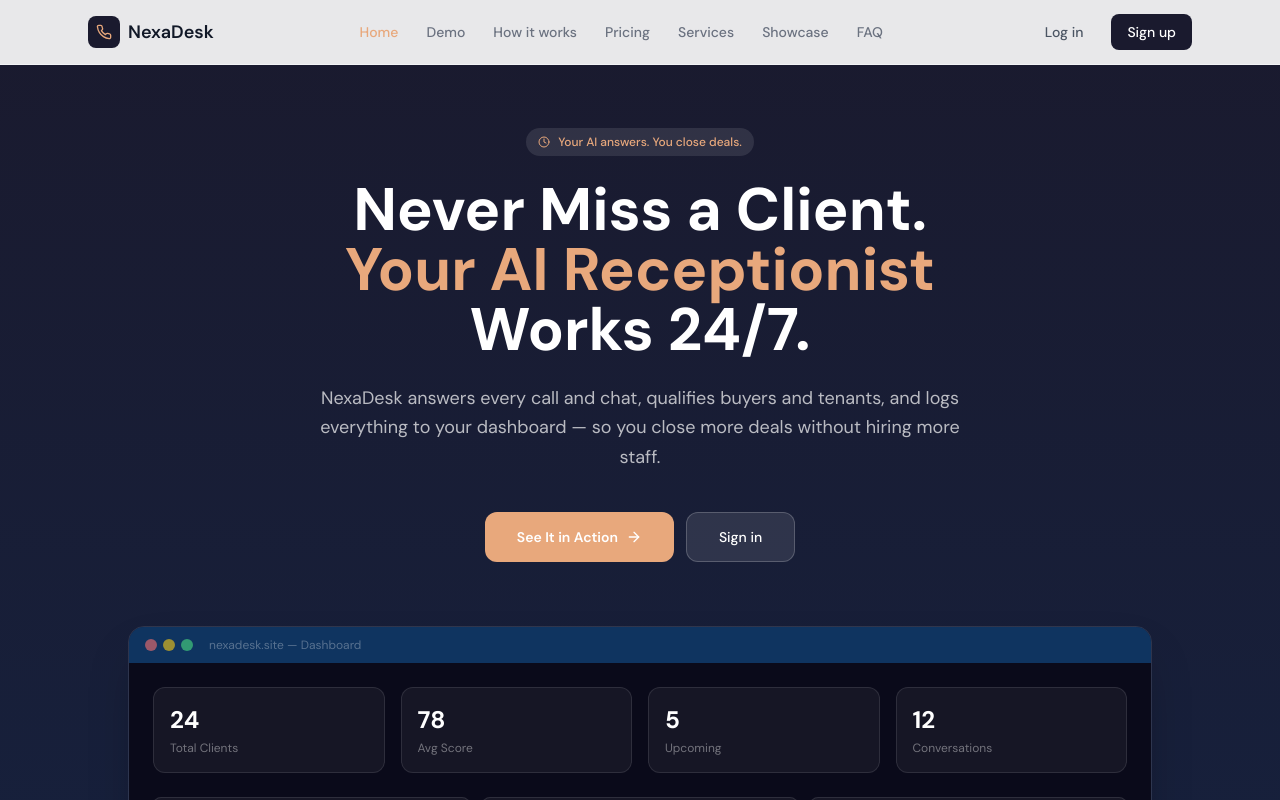
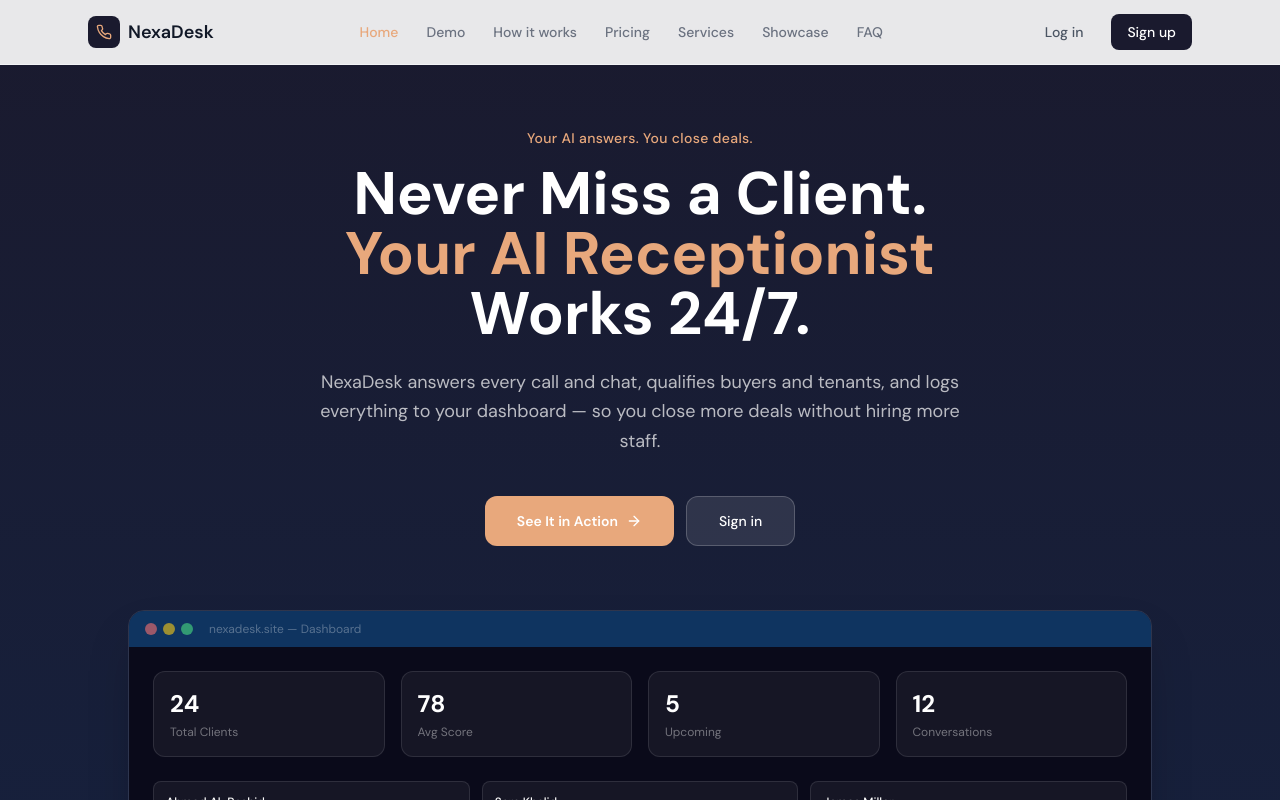
Before and after one commit to shaheersalal/nexadesk, a React (Vite) app in the folder dashboard/: page / in a window 1280 px wide. Shown: the top 800 px of the page. Built offline with nearby package versions, Linux system fonts and the light colour scheme; no server answers.

Commit message:
style: replace hero pill badge with plain eyebrow text
Co-Authored-By: Claude Sonnet 4.6 <noreply@anthropic.com>

```diff
--- a/dashboard/src/pages/Landing.jsx
+++ b/dashboard/src/pages/Landing.jsx
@@ -202,10 +202,7 @@ export default function Landing() {
       {/* Hero */}
       <section id="hero" className="pt-32 pb-20 px-6 bg-gradient-to-b from-navy-600 to-navy-700">
         <div className="max-w-4xl mx-auto text-center">
-          <div className="inline-flex items-center gap-2 bg-white/10 text-accent text-xs font-medium px-3 py-1.5 rounded-full mb-6">
-            <Clock className="w-3 h-3" />
-            Your AI answers. You close deals.
-          </div>
+          <p className="text-accent text-sm font-medium tracking-wide mb-4">Your AI answers. You close deals.</p>
           <h1 className="text-4xl md:text-5xl lg:text-6xl font-bold text-white leading-tight mb-6">
             Never Miss a Client.<br />
             <span className="text-accent">Your AI Receptionist</span><br />
```
